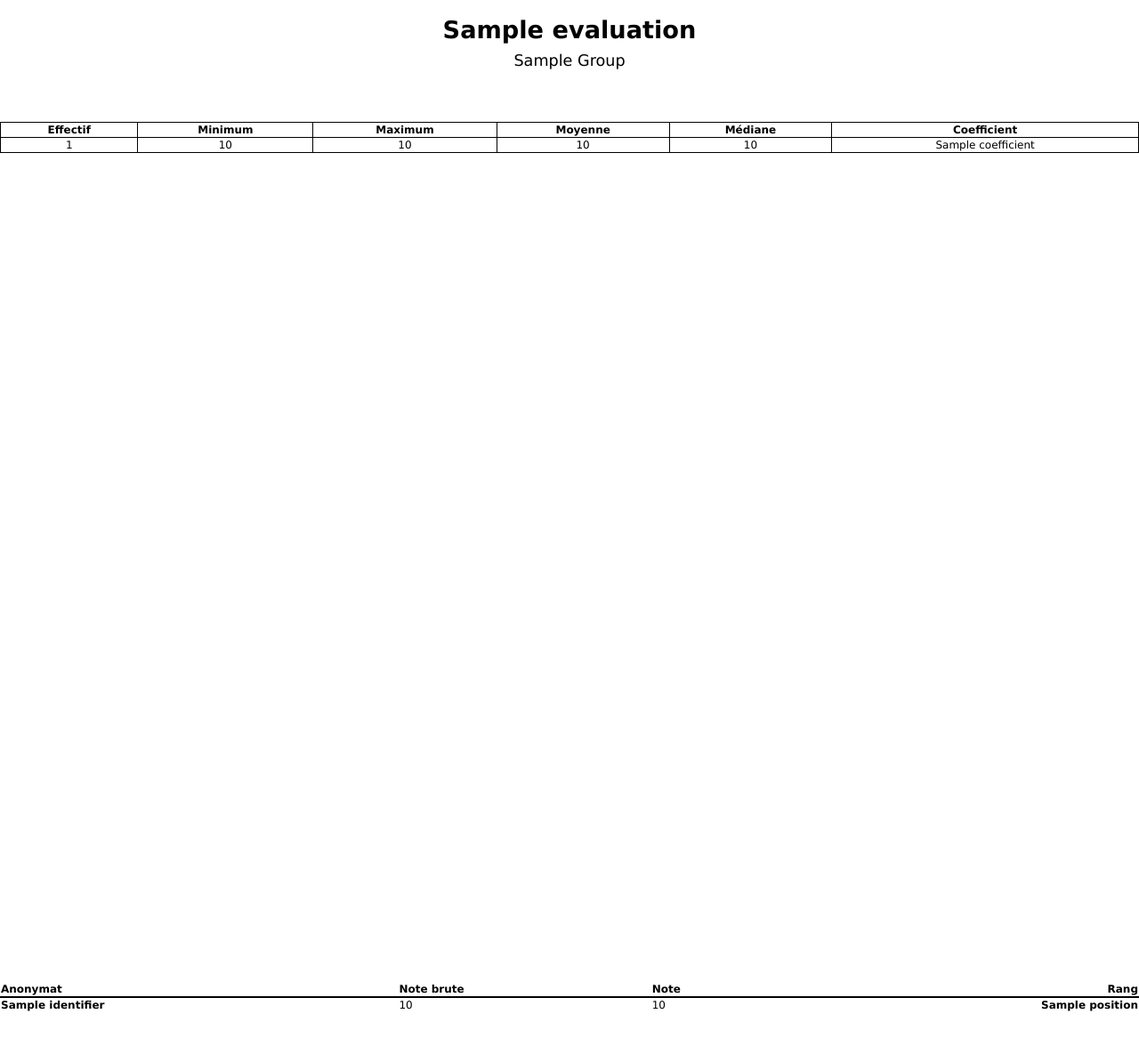
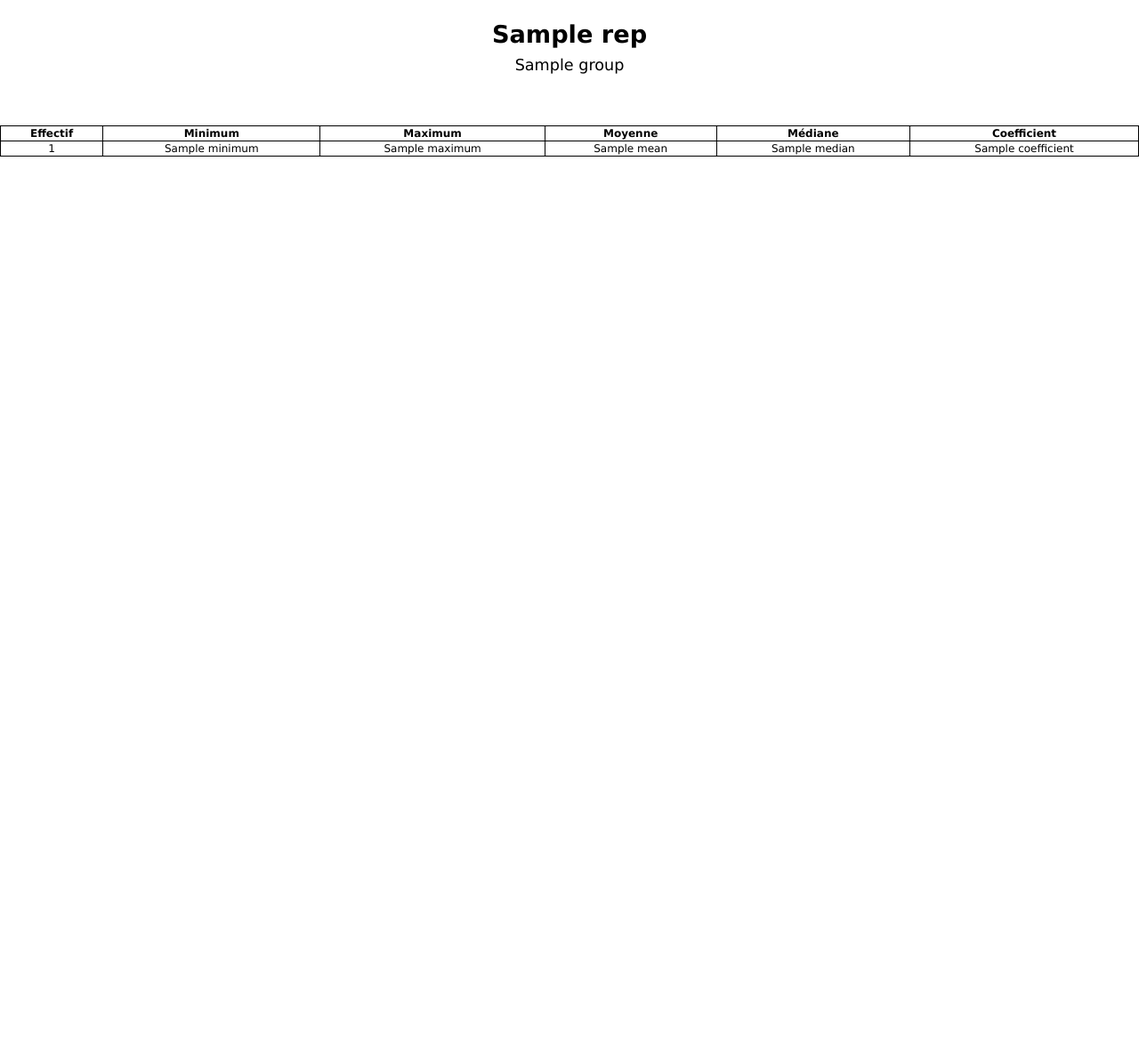
Before and after one commit to natolh/linnote, a Python web app: template linnote/templates/test.html in a window 1280 px wide. Shown: the whole page at 89% size. After the commit the page ends 176 px from the top, so only its background shows below. Run offline with Jinja, Linux system fonts and the light colour scheme; the template is opened without the code that fills it: most values are stand-ins (such as "Sample title", 1, 10 or a date in 2020).

Commit message:
Elagate template for testing purposes

```diff
--- a/linnote/templates/test.html
+++ b/linnote/templates/test.html
@@ -4,16 +4,19 @@
         <meta charset="utf-8">
         <meta lang="fr">
 
-        <title>{{ evaluation.name }} - {{ ranking.group.name }}</title>
+        <title>{{ rep.title }}</title>
         <meta name="author" content="Tutorat Santé Lyon Sud">
 
         <link rel="stylesheet" type="text/css" media="all" href="../linnote/statics/main.css">
     </head>
 
     <body>
+        <main>
+            {% for data in rep.data %}
+            <section>
                 <h1>
-            {{ evaluation.name }}<br>
-            <span class="subheader">{{ ranking.group.name|title }}</span>
+                    {{ rep.title }}<br>
+                    <span class="subheader">{{ data.group.name }}</span>
                 </h1>
 
                 <table id="statistics">
@@ -29,47 +32,18 @@
                     </thead>
                     <tbody>
                         <tr>
-                    <td>{{ statistics.size }}</td>
-                    <td>{{ statistics.minimum|round(precision) }}</td>
-                    <td>{{ statistics.maximum|round(precision) }}</td>
-                    <td>{{ statistics.mean|round(precision) }}</td>
-                    <td>{{ statistics.median|round(precision) }}</td>
-                    <td>{{ evaluation.coefficient }}</td>
+                            <td>{{ data.statistics.size }}</td>
+                            <td>{{ data.statistics.minimum }}</td>
+                            <td>{{ data.statistics.maximum }}</td>
+                            <td>{{ data.statistics.mean }}</td>
+                            <td>{{ data.statistics.median }}</td>
+                            <td>{{ rep.assessment.coefficient }}</td>
                         </tr>
                     </tbody>
                 </table>
 
-        <svg width="100%" height="50%" preserveAspectRatio="X432Y288" viewBox="0 0 432 288">
-            {{ histogram }}
-        </svg>
-
-        <table id="grade">
-            <thead>
-                <tr>
-                    <th class="left-align">Anonymat</th>
-                    <th class="left-align">Note brute</th>
-                    <th class="left-align">Note</th>
-                    <th class="right-align">Rang</th>
-                </tr>
-            </thead>
-            <tbody>
-                {% for rank in ranking.ranks|sort(attribute="identifier") %}
-                <tr>
-                    <td class="left-align">
-                        <strong>{{ rank.identifier }}</strong>
-                    </td>
-                    <td class="left-align">
-                        {{ rank.score|round(precision) }}
-                    </td>
-                    <td class="left-align">
-                        {{ rank.kwargs['adj']|round(precision) }}
-                    </td>
-                    <td class="right-align">
-                        <strong>{{ rank.position }}</strong>
-                    </td>
-                </tr>
+            </section>
             {% endfor %}
-            </tbody>
-        </table>
+        </main>
     </body>
 </html>
```
Lines whose indentation alone changed are shown as unchanged.
